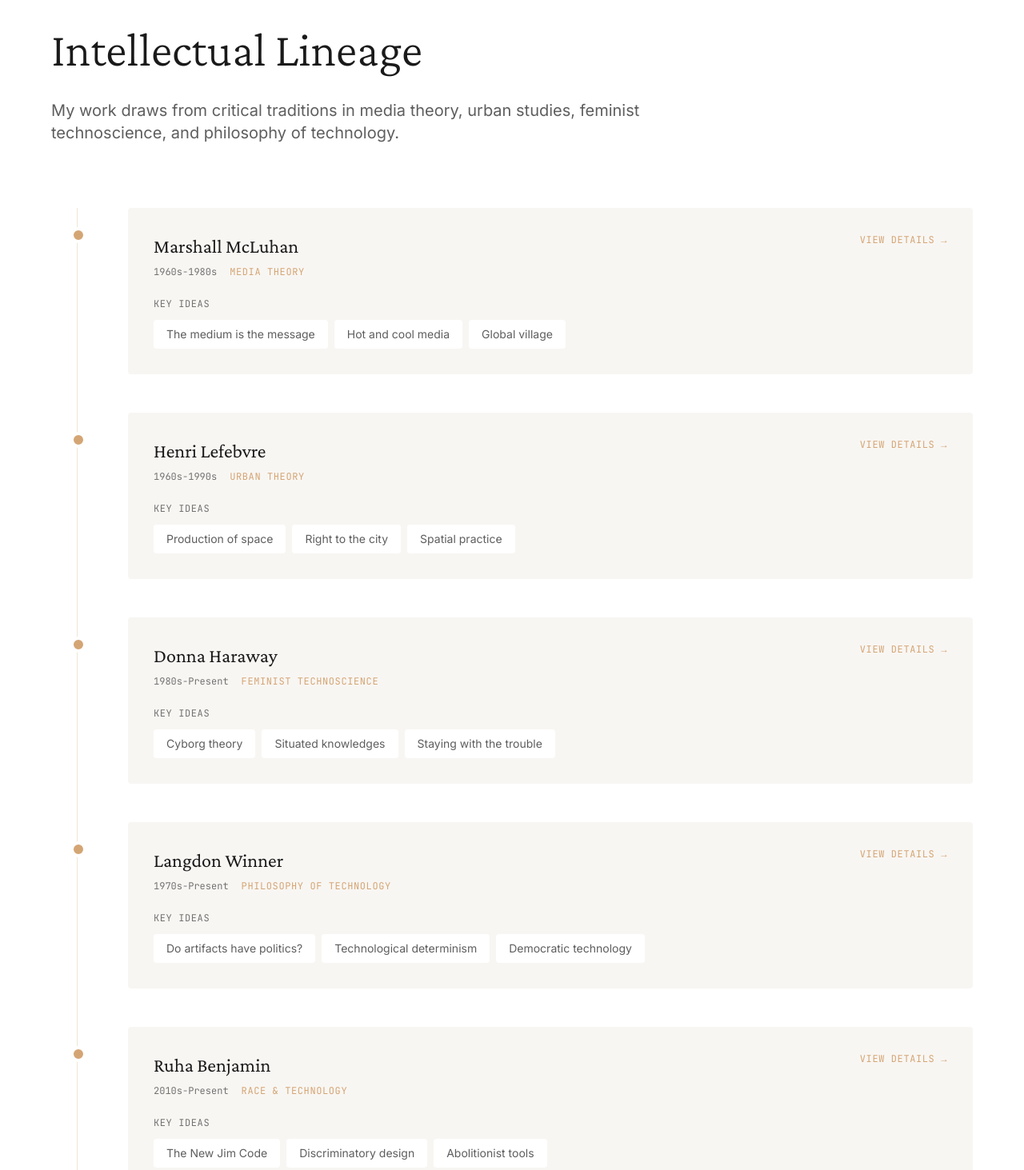
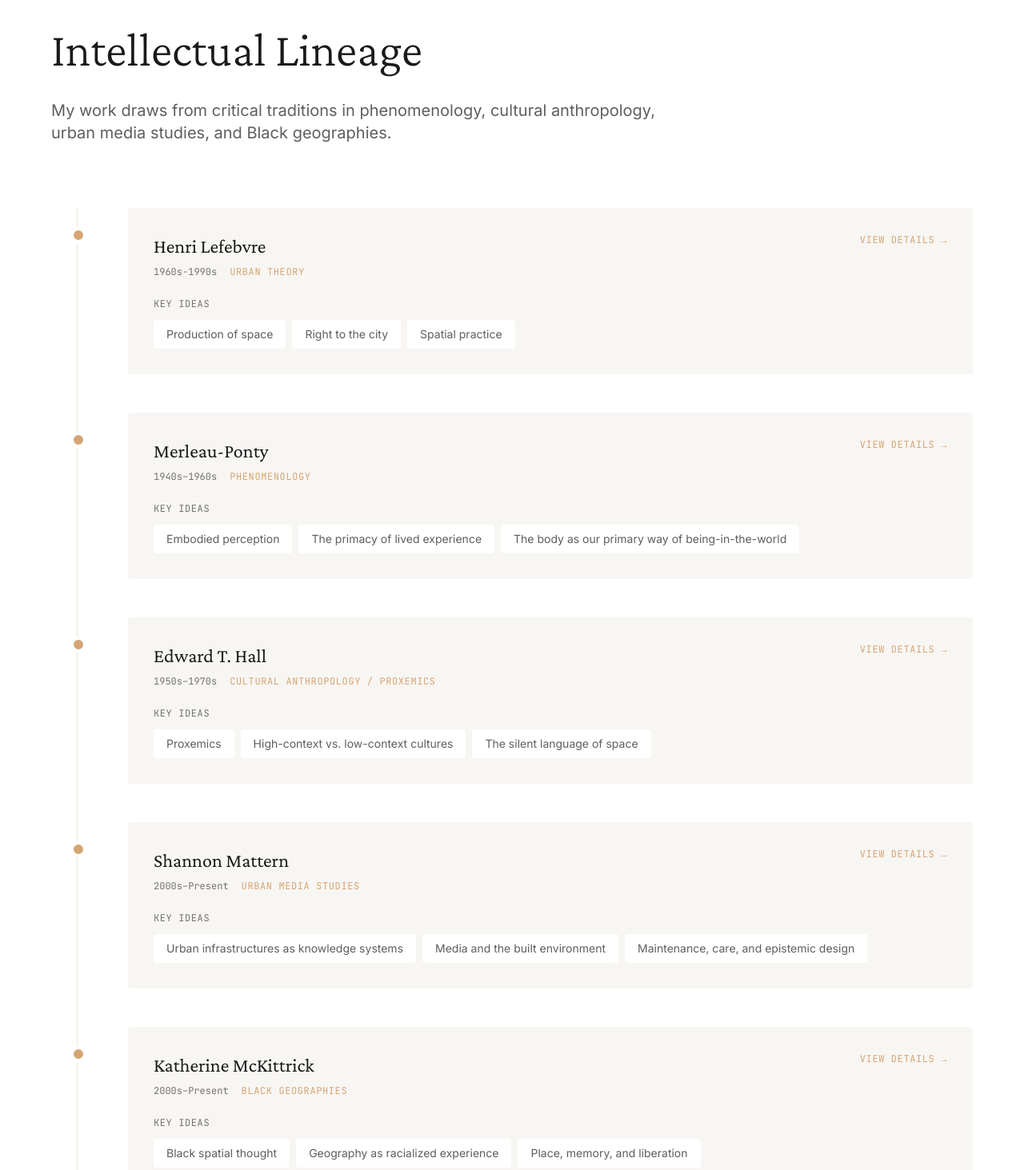
Before and after one commit to guitarphilius-png/portfolio, a React (Vite) app: page / in a window 1280 px wide. Shown: the part 5507-6970 px from the top of the page at 80% size. Built offline with nearby package versions, Linux system fonts and the light colour scheme.

Commit message:
Update intellectual lineage: remove McLuhan, Haraway, Winner, Benjamin; add Merleau-Ponty, Hall, Mattern, McKittrick

```diff
--- a/src/components/portfolio/TheorySection.tsx
+++ b/src/components/portfolio/TheorySection.tsx
@@ -15,18 +15,6 @@ interface Theorist {
 const theorists: Theorist[] = [
   {
     id: 1,
-    name: "Marshall McLuhan",
-    period: "1960s-1980s",
-    influence: "Media Theory",
-    keyIdeas: [
-      "The medium is the message",
-      "Hot and cool media",
-      "Global village"
-    ],
-    relevance: "McLuhan's understanding of how media technologies reshape human consciousness and social organization informs my approach to computational systems as more than neutral tools—they fundamentally alter how we perceive and interact with reality."
-  },
-  {
-    id: 2,
     name: "Henri Lefebvre",
     period: "1960s-1990s",
     influence: "Urban Theory",
@@ -38,40 +26,52 @@ const theorists: Theorist[] = [
     relevance: "Lefebvre's critique of how capitalism produces space guides my investigation of how digital technologies create new spatial logics and power relations in urban environments."
   },
   {
+    id: 2,
+    name: "Merleau-Ponty",
+    period: "1940s–1960s",
+    influence: "Phenomenology",
+    keyIdeas: [
+      "Embodied perception",
+      "The primacy of lived experience",
+      "The body as our primary way of being-in-the-world"
+    ],
+    relevance: "Merleau-Ponty's account of perception as an embodied, pre-reflective process grounds my belief that AI must model human experience through lived context—not abstraction. His work shapes my approach to proxemic intelligence and cultural life-world modeling."
+  },
+  {
     id: 3,
-    name: "Donna Haraway",
-    period: "1980s-Present",
-    influence: "Feminist Technoscience",
+    name: "Edward T. Hall",
+    period: "1950s–1970s",
+    influence: "Cultural Anthropology / Proxemics",
     keyIdeas: [
-      "Cyborg theory",
-      "Situated knowledges",
-      "Staying with the trouble"
+      "Proxemics",
+      "High-context vs. low-context cultures",
+      "The silent language of space"
     ],
-    relevance: "Haraway's insistence on partial perspectives and accountability in knowledge production shapes my commitment to reflexive, community-centered research methodologies."
+    relevance: "Hall's understanding of culturally mediated spatial behavior directly informs my research into cultural world models. His insights help me frame AI not as a spatial calculator but as a system that must interpret human distance, movement, and gesture through cultural meaning."
   },
   {
     id: 4,
-    name: "Langdon Winner",
-    period: "1970s-Present",
-    influence: "Philosophy of Technology",
+    name: "Shannon Mattern",
+    period: "2000s–Present",
+    influence: "Urban Media Studies",
     keyIdeas: [
-      "Do artifacts have politics?",
-      "Technological determinism",
-      "Democratic technology"
+      "Urban infrastructures as knowledge systems",
+      "Media and the built environment",
+      "Maintenance, care, and epistemic design"
     ],
-    relevance: "Winner's argument that technologies embody political values drives my practice of interrogating the assumptions and power structures embedded in computational systems."
+    relevance: "Mattern's framing of cities as cognitive infrastructures influences my study of how notifications, platforms, and spatial systems choreograph urban life. Her work inspires my prototypes that treat communities as distributed, thinking ecologies."
   },
   {
     id: 5,
-    name: "Ruha Benjamin",
-    period: "2010s-Present",
-    influence: "Race & Technology",
+    name: "Katherine McKittrick",
+    period: "2000s–Present",
+    influence: "Black Geographies",
     keyIdeas: [
-      "The New Jim Code",
-      "Discriminatory design",
-      "Abolitionist tools"
+      "Black spatial thought",
+      "Geography as racialized experience",
+      "Place, memory, and liberation"
     ],
-    relevance: "Benjamin's analysis of how technology can encode and amplify racial inequity informs my focus on making algorithmic bias visible and developing more equitable technological practices."
+    relevance: "McKittrick's articulation of Black spatial life reframes my observations of Harlem, proxemics, and platform-mediated environments. Her work grounds my belief that world models must account for histories of race, place, and inequity."
   }
 ];
 
@@ -98,8 +98,8 @@ export default function TheorySection() {
           </h2>
 
           <p className="font-body text-lg sm:text-xl text-charcoal/70 leading-[1.7] max-w-3xl">
-            My work draws from critical traditions in media theory, urban studies,
-            feminist technoscience, and philosophy of technology.
+            My work draws from critical traditions in phenomenology, cultural anthropology,
+            urban media studies, and Black geographies.
           </p>
         </motion.div>
 
```
